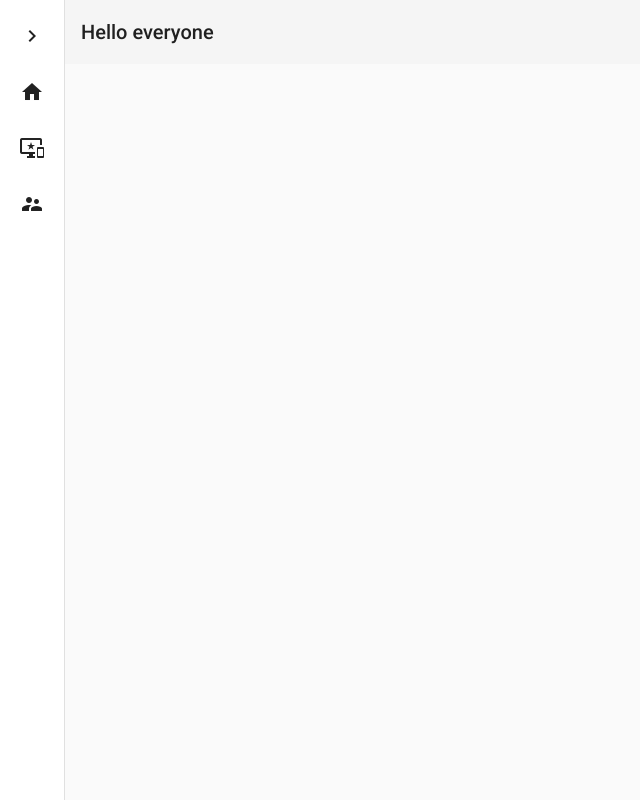
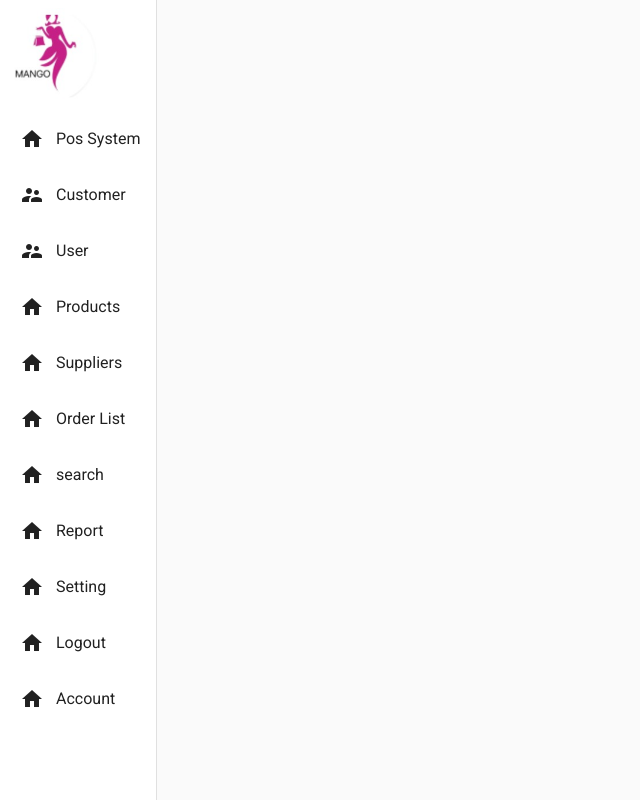
Before and after one commit to TommiCodes/angular-material-sidenav-expandable, an Angular app: page / in a window 1280 px wide. Shown: the whole page, without its empty margins (0-640 px from the left). Built offline with nearby package versions, Linux system fonts and the light colour scheme.

Commit message:
structuring

```diff
--- a/angular.json
+++ b/angular.json
@@ -1,5 +1,8 @@
 {
   "$schema": "./node_modules/@angular/cli/lib/config/schema.json",
+  "cli": {
+    "analytics": "e825028d-5122-42eb-903b-777b577c4b46"
+  },
   "version": 1,
   "newProjectRoot": "projects",
   "projects": {
--- a/src/app/dashboard/components/sidenav-wrapper/sidenav-wrapper.component.html
+++ b/src/app/dashboard/components/sidenav-wrapper/sidenav-wrapper.component.html
@@ -2,24 +2,66 @@
   <mat-sidenav #sidenav mode="side" opened="isExpanded">
     <mat-nav-list>
 
-      <mat-list-item (click)="isExpanded = !isExpanded">
-        <mat-icon mat-list-icon class="chevron-button" [ngClass]="{ rotated: isExpanded }">chevron_right
-        </mat-icon>
+      <div class="logo-container">
+        <!-- <button class="logo">A</button> -->
+        <img width="100" src="assets/mango2.PNG" alt="My Image">
+
+    </div>
+
+      <mat-list-item [routerLink]="'dashboard'">
+        <mat-icon mat-list-icon>home</mat-icon>
+        <span  class="menu-item">Pos System</span>
+      </mat-list-item>
+
+      <mat-list-item [routerLink]="'info'">
+        <mat-icon mat-list-icon>supervisor_account</mat-icon>
+        <span  class="menu-item">Customer</span>
+      </mat-list-item>
+
+      <mat-list-item [routerLink]="'user'">
+        <mat-icon mat-list-icon>supervisor_account</mat-icon>
+        <span  class="menu-item">User</span>
       </mat-list-item>
 
       <mat-list-item [routerLink]="'dashboard'">
         <mat-icon mat-list-icon>home</mat-icon>
-        <span *ngIf="isExpanded" class="menu-item">Dashboard</span>
+        <span  class="menu-item">Products</span>
+
+      </mat-list-item>
+      <mat-list-item [routerLink]="'dashboard'">
+        <mat-icon mat-list-icon>home</mat-icon>
+        <span  class="menu-item">Suppliers</span>
+
+      </mat-list-item>
+     <mat-list-item [routerLink]="'dashboard'">
+        <mat-icon mat-list-icon>home</mat-icon>
+        <span  class="menu-item">Order List</span>
+
+      </mat-list-item>
+      <mat-list-item [routerLink]="'dashboard'">
+        <mat-icon mat-list-icon>home</mat-icon>
+        <span  class="menu-item">search</span>
+
       </mat-list-item>
 
-      <mat-list-item [routerLink]="'info'">
-        <mat-icon mat-list-icon>important_devices</mat-icon>
-        <span *ngIf="isExpanded" class="menu-item">Info</span>
+      <mat-list-item [routerLink]="'dashboard'">
+        <mat-icon mat-list-icon>home</mat-icon>
+        <span  class="menu-item">Report</span>
       </mat-list-item>
 
-      <mat-list-item [routerLink]="'user'">
-        <mat-icon mat-list-icon>supervisor_account</mat-icon>
-        <span *ngIf="isExpanded" class="menu-item">User</span>
+      <mat-list-item [routerLink]="'dashboard'">
+        <mat-icon mat-list-icon>home</mat-icon>
+        <span  class="menu-item">Setting</span>
+      </mat-list-item>
+
+      <mat-list-item [routerLink]="'dashboard'">
+        <mat-icon mat-list-icon>home</mat-icon>
+        <span  class="menu-item">Logout</span>
+      </mat-list-item>
+
+      <mat-list-item [routerLink]="'dashboard'">
+        <mat-icon mat-list-icon>home</mat-icon>
+        <span  class="menu-item">Account</span>
       </mat-list-item>
 
     </mat-nav-list>
@@ -27,9 +69,7 @@
 
   <!-- Content - rendered Content for the current router path into the <router-outlet>, e.g. /dashboard or /info-->
   <mat-sidenav-content>
-    <mat-toolbar>
-      <h4>Hello everyone</h4>
-    </mat-toolbar>
+
     <router-outlet></router-outlet>
   </mat-sidenav-content>
 
```
Also changed, not shown: src/assets/mango2.PNG (added).
